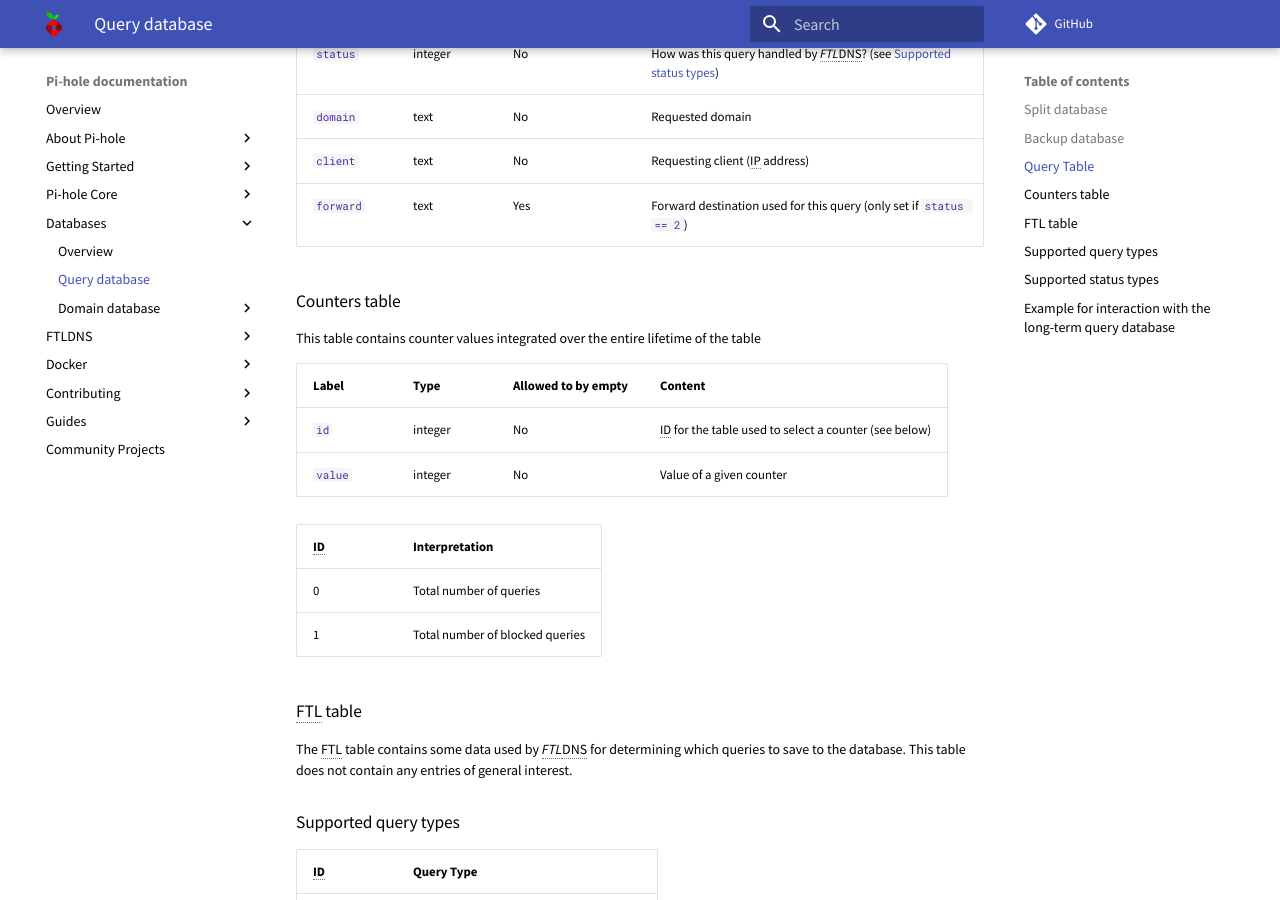
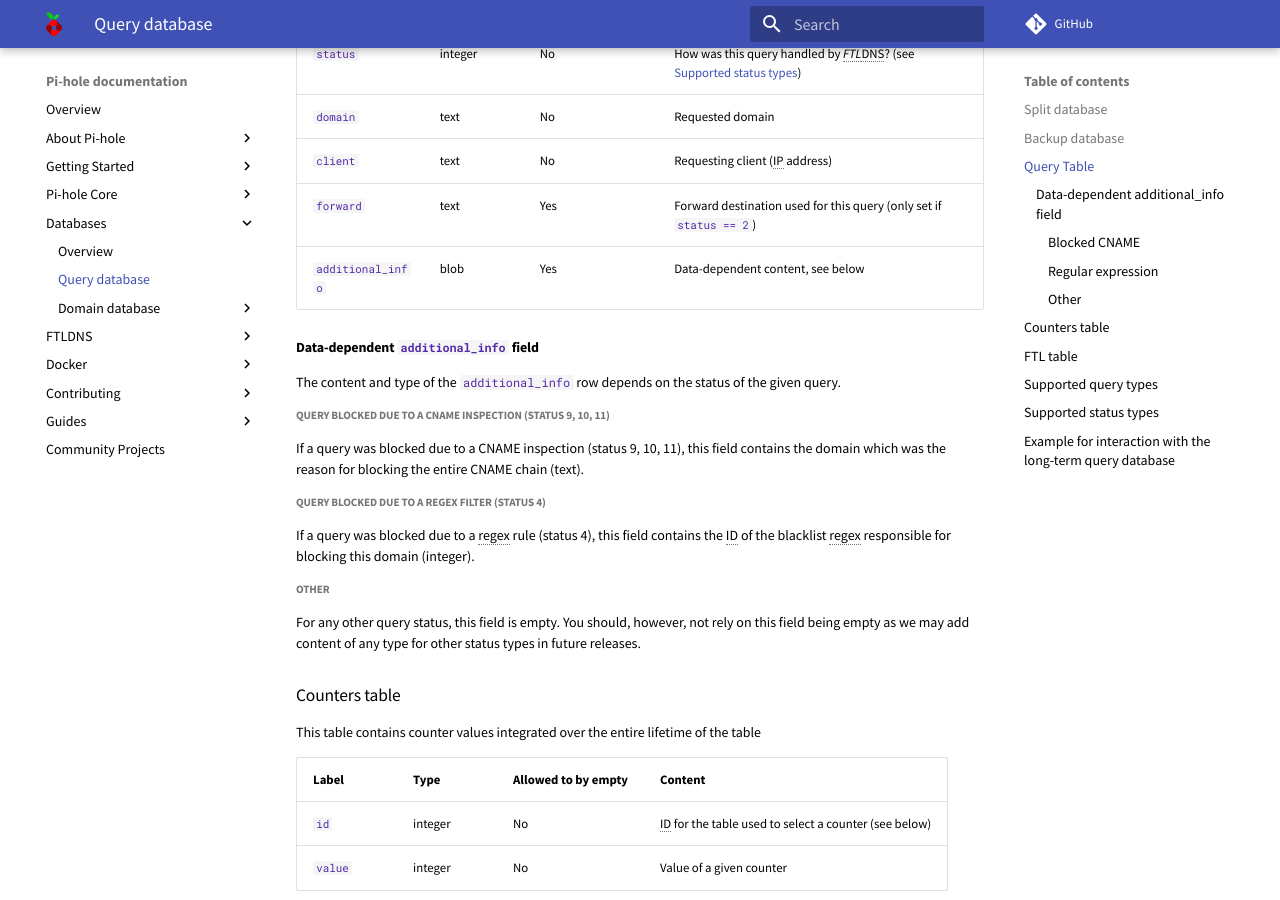
Before and after one commit to pi-hole/docs, an MkDocs documentation site: the page built from docs/database/ftl.md, in a window 1280 px wide and 900 px high, scrolled down 1406 px. Built offline with MkDocs 1.6.1 and Material for MkDocs 9.7.7, drawn with Linux system fonts in a browser that asks for light colours; comment, search, counter and statistics services are not loaded.

Commit message:
Add documentation for the new data-dependent additonal_info field
Signed-off-by: DL6ER <dl6er@dl6er.de>

```diff
--- a/docs/database/ftl.md
+++ b/docs/database/ftl.md
@@ -49,6 +49,23 @@ Label | Type | Allowed to by empty | Content
 `domain` | text | No | Requested domain
 `client` | text | No | Requesting client (IP address)
 `forward` | text | Yes | Forward destination used for this query (only set if `status == 2`)
+`additional_info` | blob | Yes | Data-dependent content, see below
+
+#### Data-dependent `additional_info` field
+
+The content and type of the `additional_info` row depends on the status of the given query.
+
+##### Query blocked due to a CNAME inspection (status 9, 10, 11) {#additional_info_cname data-toc-label='Blocked CNAME'}
+
+If a query was blocked due to a CNAME inspection (status 9, 10, 11), this field contains the domain which was the reason for blocking the entire CNAME chain (text).
+
+##### Query blocked due to a REGEX filter (status 4) {#additional_info_regex data-toc-label='Regular expression'}
+
+If a query was blocked due to a regex rule (status 4), this field contains the ID of the blacklist regex responsible for blocking this domain (integer).
+
+##### Other
+
+For any other query status, this field is empty. You should, however, not rely on this field being empty as we may add content of any type for other status types in future releases.
 
 ### Counters table
 
```
